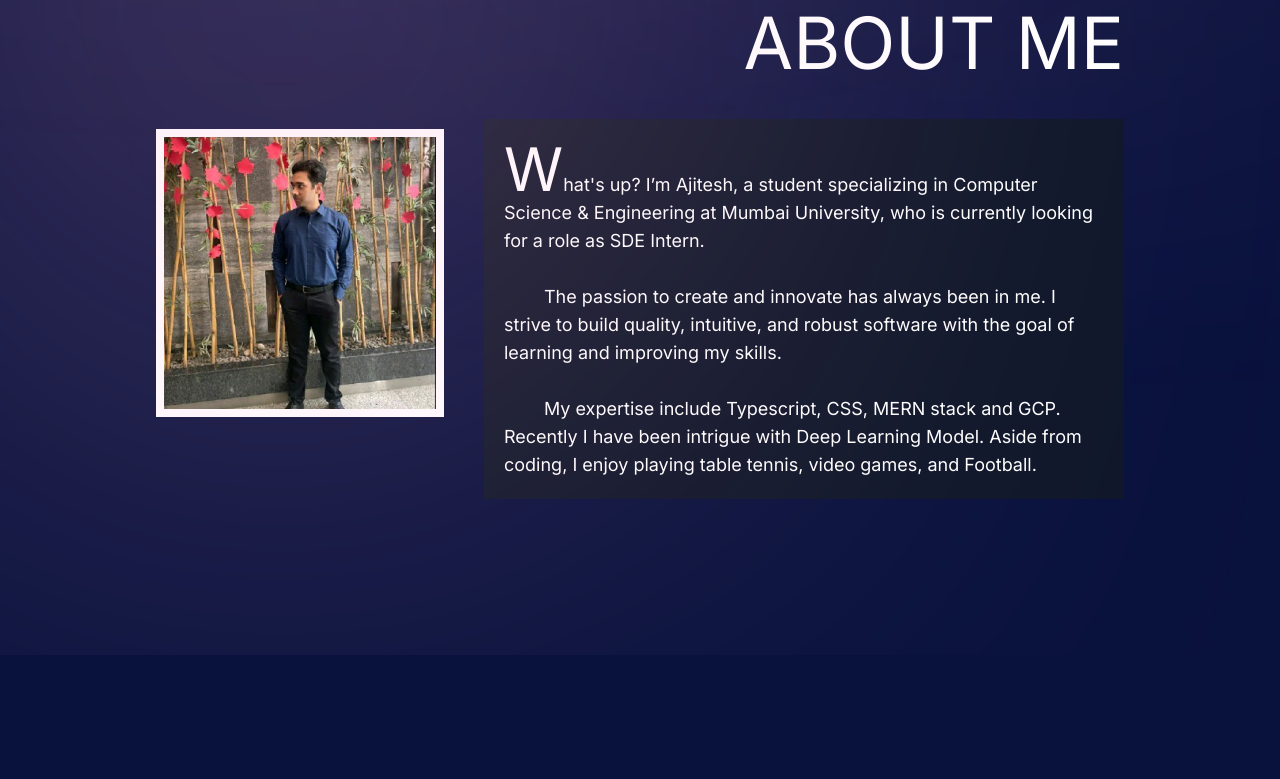
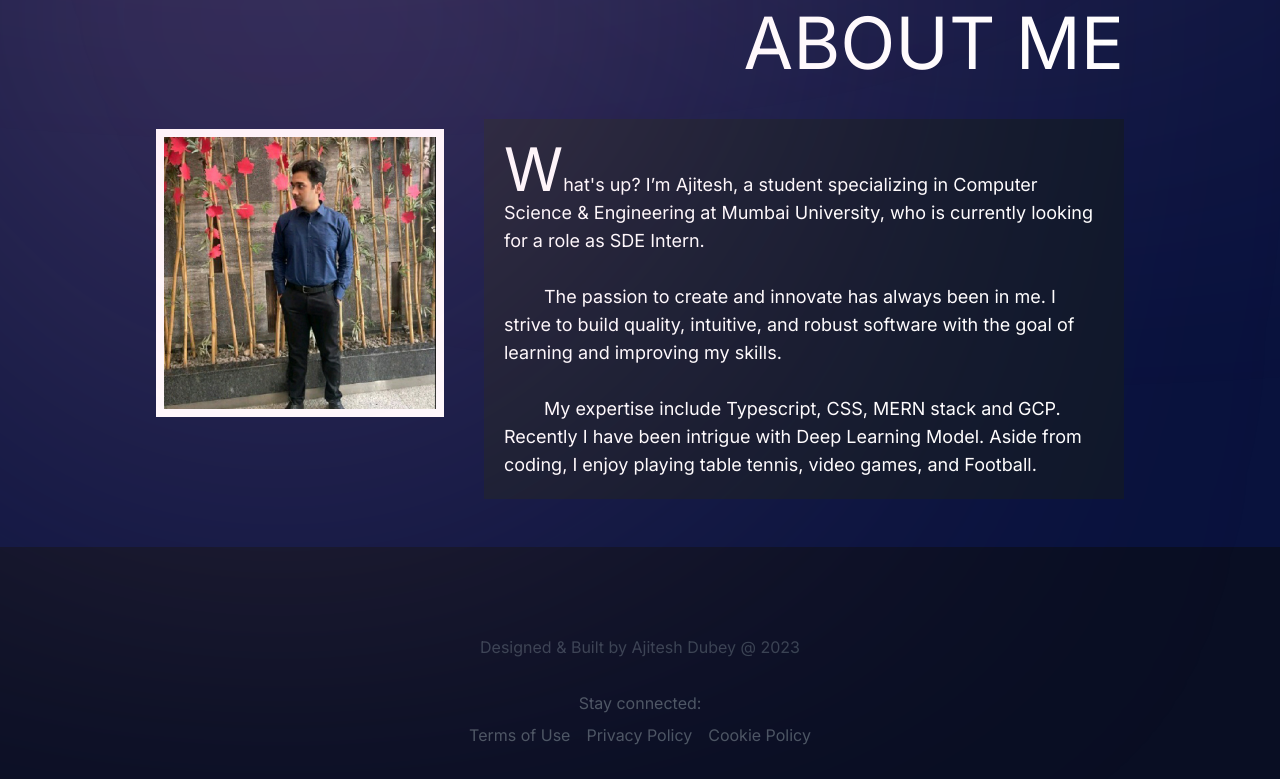
Before and after one commit to Ajitesh72/portfolio_v3, a Next.js app in the folder client/: page / in a window 1280 px wide. Shown: the part 945-1724 px from the top of the page. Before the commit the page ends 1600 px from the top, so only its background shows below. Built offline with nearby package versions, Linux system fonts and the light colour scheme.

Commit message:
footer added

```diff
--- a/client/src/app/page.tsx
+++ b/client/src/app/page.tsx
@@ -9,6 +9,7 @@ export default function Home() {
       <div id="about">
       <About/>
       </div>
+      <br/>
     </main>
   )
 }
--- a/client/src/app/pages/aboutme.tsx
+++ b/client/src/app/pages/aboutme.tsx
@@ -3,6 +3,7 @@ import React, { useState } from "react";
 import { motion, AnimatePresence } from "framer-motion";
 import Link from "next/link";
 import Image from "next/image";
+import Footer from "./footer";
 
 function About() {
   return (
@@ -53,6 +54,9 @@ function About() {
         </div>
         </div>
       </div>
+      <br/>
+      <br/>
+      <Footer/>
     </div>
   );
 }
--- /dev/null
+++ b/client/src/app/pages/footer.tsx
@@ -0,0 +1,58 @@
+/* eslint-disable react/no-unescaped-entities */
+import React, { useState } from "react";
+import { motion, AnimatePresence } from "framer-motion";
+import Link from "next/link";
+import Image from "next/image";
+
+function Footer() {
+  return (
+    <footer className="main  py-8 z-50  bg-[#090e23] ">
+  <ul data-aos="fade-down" className="flex item-center justify-center gap-6 mb-8">
+    <li className="m-0">
+      <a title="View my GitHub profile" aria-label="See my GitHub profile" href="https://github.com/Ajitesh72" target="_blank" className="nav-text p-1">
+        <i className="fab fa-github fa-lg text-white"></i>
+      </a>
+    </li>
+    <li className="m-0">
+      <a title="Connect on LinkedIn" aria-label="Connect on LinkedIn" href="https://www.linkedin.com/in/ajitesh-dubey-4b5852220/" target="_blank" className="nav-text p-1">
+        <i className="fab fa-linkedin-in fa-lg text-white"></i>
+      </a>
+    </li>
+    <li className="m-0">
+      <a title="Send me an email" aria-label="Send me an email" href="mailto:dubeyajitesh07@gmail.com" target="_blank" className="nav-text p-1">
+        <i className="far fa-envelope fa-lg text-white"></i>
+      </a>
+    </li>
+    <li className="m-0">
+      <a title="Follow me on Instagram" aria-label="Follow me on Instagram" href="https://www.instagram.com/ajitesh._/" target="_blank" className="nav-text p-1">
+        <i className="dark:text-gray-50 fab fa-instagram fa-lg"></i>
+      </a>
+    </li>
+  </ul>
+
+  <div className="text-center">
+    <a data-aos="fade-up" className="nav-text text-gray-700 dark:text-gray-50" href="https://github.com/Ajitesh72" target="_blank">
+      Designed & Built by Ajitesh Dubey @ <time>2023</time>
+    </a>
+  </div>
+
+  <div className="mt-8 text-center">
+    <p className="text-gray-600 dark:text-gray-300">Stay connected:</p>
+    <ul className="flex justify-center gap-4 mt-2">
+      <li>
+        <a href="/policy" className="text-gray-600 hover:text-gray-800 dark:text-gray-400 dark:hover:text-gray-200">Terms of Use</a>
+      </li>
+      <li>
+        <a href="/policy" className="text-gray-600 hover:text-gray-800 dark:text-gray-400 dark:hover:text-gray-200">Privacy Policy</a>
+      </li>
+      <li>
+        <a href="/policy" className="text-gray-600 hover:text-gray-800 dark:text-gray-400 dark:hover:text-gray-200">Cookie Policy</a>
+      </li>
+    </ul>
+  </div>
+</footer>
+
+  );
+}
+
+export default Footer;
--- /dev/null
+++ b/client/src/app/policy/page.tsx
@@ -0,0 +1,25 @@
+/* eslint-disable react/no-unescaped-entities */
+import React, { useState } from "react";
+import { motion, AnimatePresence } from "framer-motion";
+import Link from "next/link";
+import Image from "next/image";
+
+function policy() {
+  return (
+    <main className="flex flex-col mx-5  text-center items-center justify-center h-screen">
+      <Image
+        src="/photos/enjoy.gif" // Replace with the path to your 404 image
+        alt="leo image"
+        width={300}
+        height={300}
+        className="mt-8"
+      />
+      <br/>
+    <div className="text-4xl font-bold text-gray-200">No Such Policy,clone it & Enjoy!</div>
+    <div className="text-lg text-gray-400 mt-5 md:mt-0">Learning Never stops!</div>
+      <a href="/" className="mt-4 text-blue-500 hover:underline cursor-pointer">Go back to the home page</a>
+  </main>
+  );
+}
+
+export default policy;
```
Also changed, not shown: 1 other file (tests, documents, lock files or other folders).
